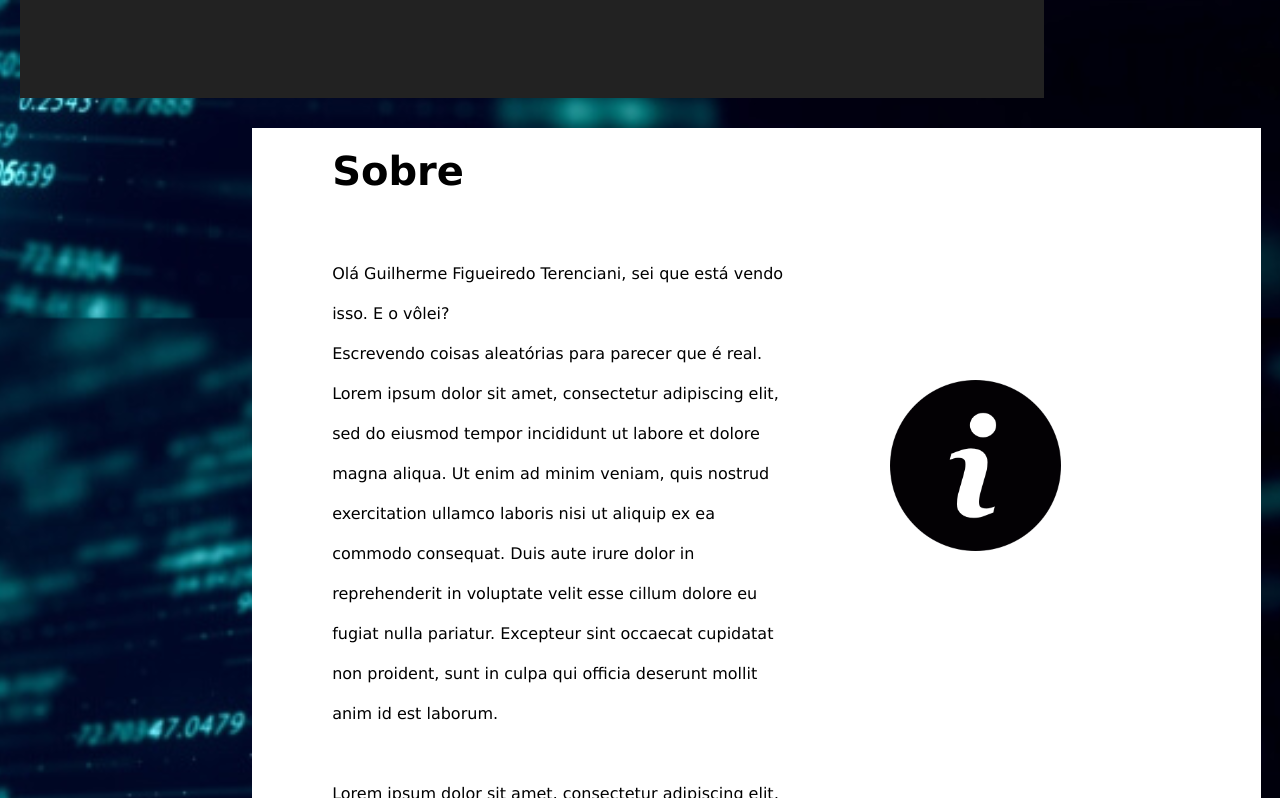
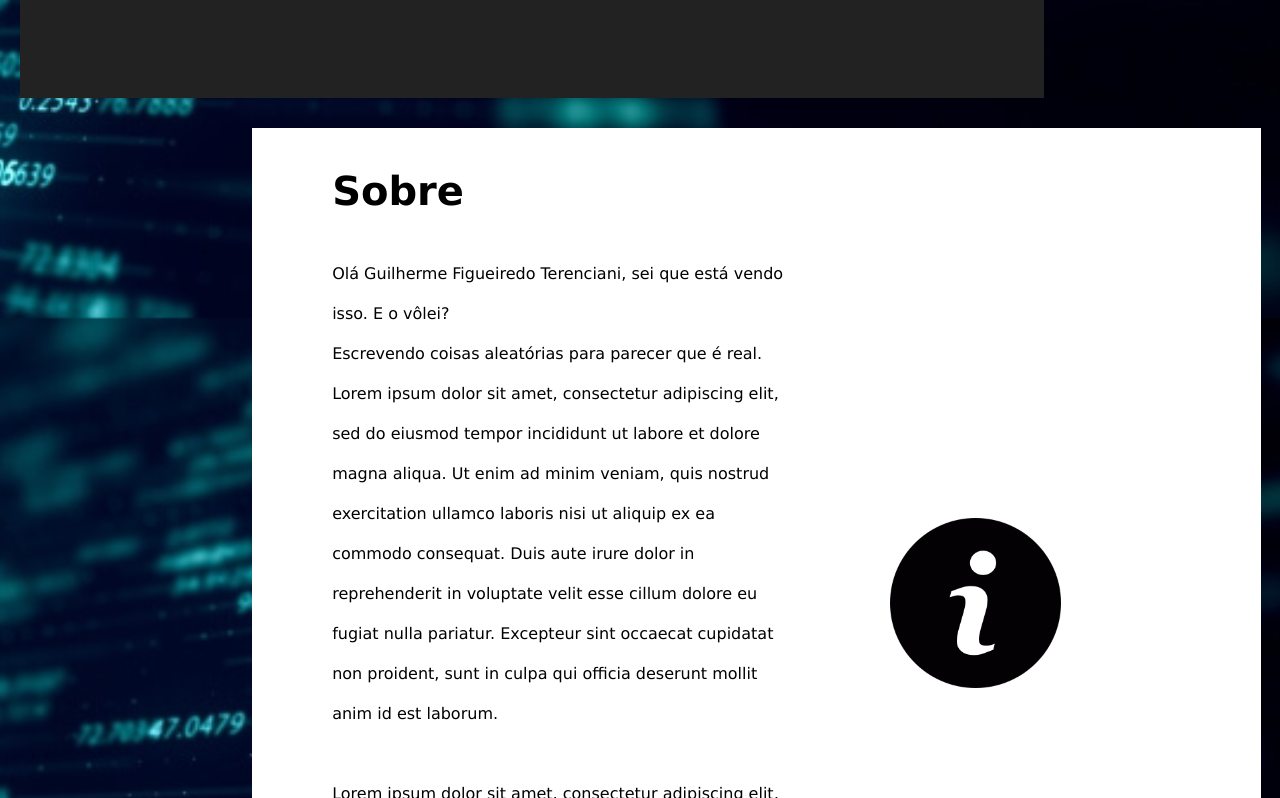
Before and after one commit to DudaRodrigues18/portfolio, a React (Vite) app: page / in a window 1280 px wide. Shown: the part 542-1340 px from the top of the page. Built offline with nearby package versions, Linux system fonts and the light colour scheme; the HTML template or start-up script is replaced by a standard one.

Commit message:
Atualizando código

```diff
--- a/src/componentes/sobre/Sobre.css
+++ b/src/componentes/sobre/Sobre.css
@@ -47,7 +47,7 @@
 }
 .container-text-main-2{
     width: 98.5%;
-    height: 800px;
+    height: auto;
     margin-top: 30px;
     display: flex;
     justify-content: flex-end;
@@ -58,11 +58,12 @@
     margin-bottom: 50px;
     display: flex;
     justify-content: space-around;
+    height: auto;
 }
 .texto-main-sobre-2>h1{
     color: black;
-    margin-top: 20px;
-    margin-bottom: 60px;
+    margin-top: 40px;
+    margin-bottom: 40px;
     font-size: 40px;
 }
 .texto-main-sobre-2 p{
@@ -73,6 +74,8 @@
 .texto-main-sobre-2{
     margin-left: 80px;
     width: 80%;
+    height: auto;
+    padding-bottom: 50px;
 }
 .img-informacao-main2 img{
     width: 300px;
```
